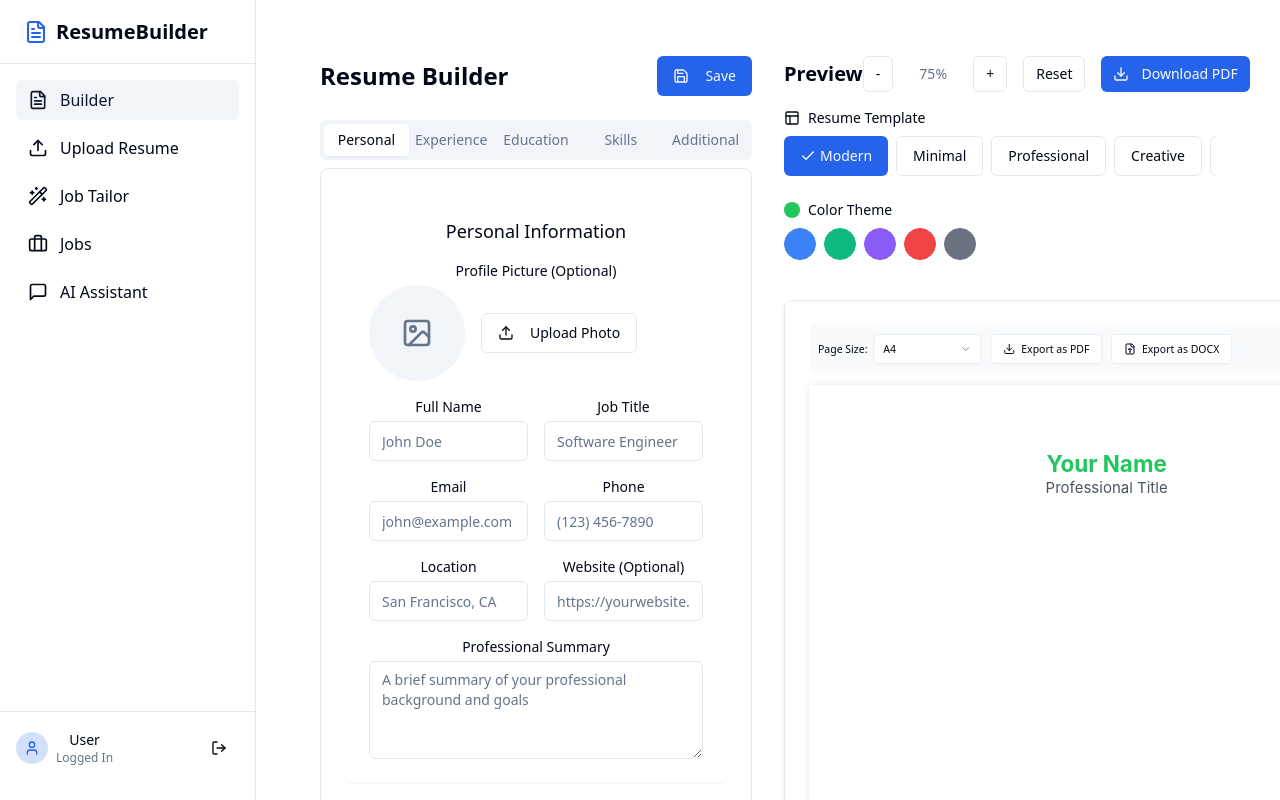
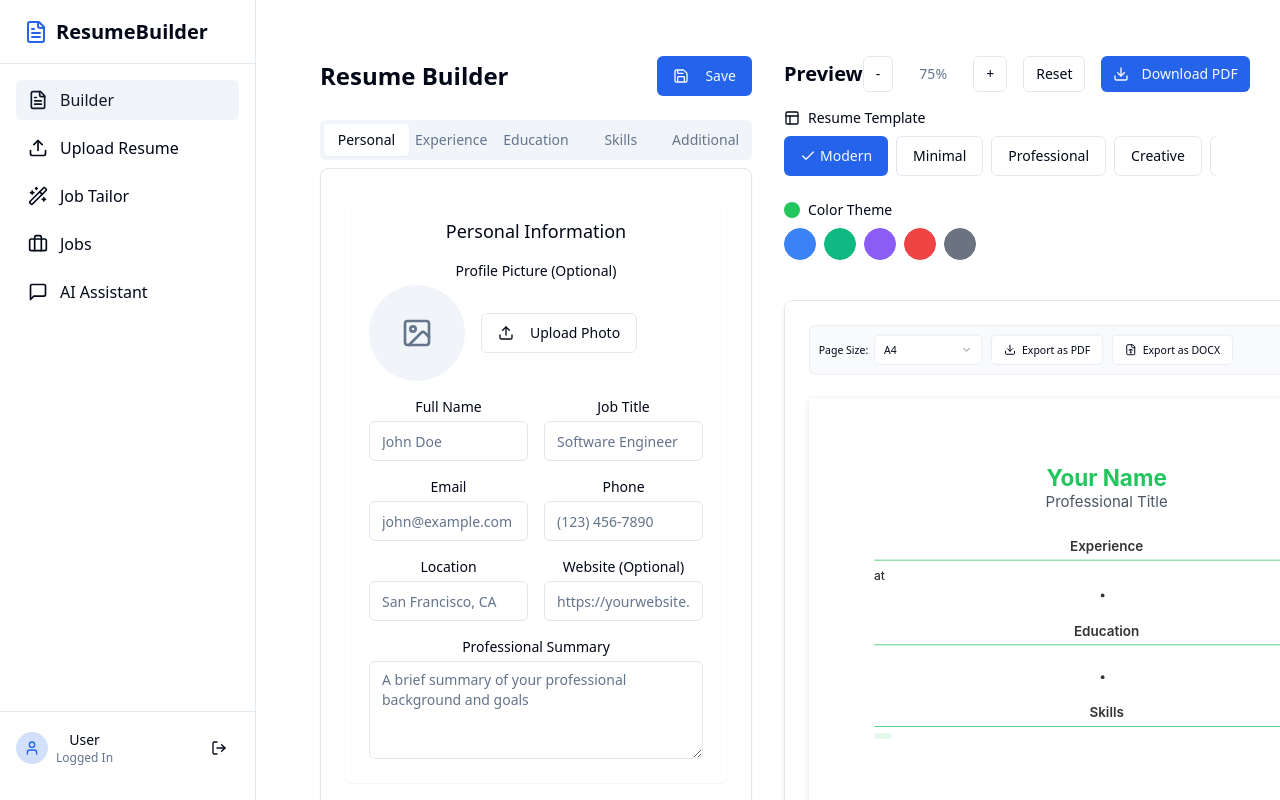
Before and after one commit to vinodreddy12345/resume-bot-creator, a React (Vite) app: page /builder in a window 1280 px wide. Shown: the top 800 px of the page. Built offline with nearby package versions, Linux system fonts and the light colour scheme.

Commit message:
Fix: Improve resume builder section
Improve the resume builder section, including alignment and preview.

```diff
--- a/src/components/resume-preview.css
+++ b/src/components/resume-preview.css
@@ -3,6 +3,36 @@
 .resume-container {
   page-break-inside: avoid;
   page-break-after: always;
+  transition: all 0.3s ease;
+  box-shadow: 0 4px 15px rgba(0, 0, 0, 0.1);
+}
+
+.resume-container:hover {
+  box-shadow: 0 6px 20px rgba(0, 0, 0, 0.15);
+}
+
+.export-controls {
+  background-color: rgba(243, 244, 246, 0.7);
+  backdrop-filter: blur(4px);
+  border: 1px solid rgba(229, 231, 235, 0.8);
+  padding: 0.75rem;
+  border-radius: 0.5rem;
+  margin-bottom: 1rem;
+}
+
+/* Apply responsive scaling for smaller screens */
+@media (max-width: 1024px) {
+  .resume-container {
+    transform: scale(0.9);
+    transform-origin: top center;
+    margin: 0 auto;
+  }
+}
+
+@media (max-width: 768px) {
+  .resume-container {
+    transform: scale(0.8);
+  }
 }
 
 @media print {
@@ -21,6 +51,7 @@
     width: 100%;
     height: 100%;
     overflow: hidden;
+    box-shadow: none;
   }
 
   .export-controls, .template-controls {
--- a/src/templates/resume/ModernTemplate.tsx
+++ b/src/templates/resume/ModernTemplate.tsx
@@ -13,7 +13,7 @@ interface ModernTemplateProps {
 
 export const ModernTemplate: React.FC<ModernTemplateProps> = ({ resumeData, theme }) => {
   // Function to split text into paragraphs based on line breaks
-  const formatText = (text: string) => {
+  const formatText = (text: string | undefined) => {
     if (!text) return null;
     return text.split(/\r?\n/).map((paragraph, index) => (
       <p key={index} className="mb-1">{paragraph}</p>
@@ -22,6 +22,16 @@ export const ModernTemplate: React.FC<ModernTemplateProps> = ({ resumeData, them
 
   const primaryColor = theme?.primaryColor || '#22c55e';
   const fontFamily = theme?.fontFamily || '"Inter", sans-serif';
+
+  // Safe access helpers
+  const personal = resumeData?.personal || {};
+  const experience = resumeData?.experience || [];
+  const education = resumeData?.education || [];
+  const skills = resumeData?.skills || [];
+  const projects = resumeData?.projects || [];
+  const certifications = resumeData?.certifications || [];
+  const languages = resumeData?.languages || [];
+  const customSections = resumeData?.customSections || [];
 
   return (
     <div className="resume-template modern" style={{
@@ -35,10 +45,10 @@ export const ModernTemplate: React.FC<ModernTemplateProps> = ({ resumeData, them
     }}>
       {/* Header Section */}
       <header className="mb-6 flex items-start gap-4">
-        {resumeData.personal?.profilePicture && (
+        {personal?.profilePicture && (
           <div className="w-24 h-24 rounded-full overflow-hidden">
             <img
-              src={resumeData.personal.profilePicture}
+              src={personal.profilePicture}
               alt="Profile"
               className="w-full h-full object-cover"
             />
@@ -46,48 +56,48 @@ export const ModernTemplate: React.FC<ModernTemplateProps> = ({ resumeData, them
         )}
         <div className="flex-1">
           <h1 className="text-3xl font-bold" style={{ color: primaryColor }}>
-            {resumeData.personal?.name || 'Your Name'}
+            {personal?.name || 'Your Name'}
           </h1>
           <p className="text-xl text-gray-600">
-            {resumeData.personal?.title || 'Professional Title'}
+            {personal?.title || 'Professional Title'}
           </p>
 
           <div className="flex flex-wrap gap-x-4 mt-2 text-sm text-gray-600">
-            {resumeData.personal?.email && (
-              <div key="email">{resumeData.personal.email}</div>
+            {personal?.email && (
+              <div key="email">{personal.email}</div>
             )}
-            {resumeData.personal?.phone && (
-              <div key="phone">{resumeData.personal.phone}</div>
+            {personal?.phone && (
+              <div key="phone">{personal.phone}</div>
             )}
-            {resumeData.personal?.location && (
-              <div key="location">{resumeData.personal.location}</div>
+            {personal?.location && (
+              <div key="location">{personal.location}</div>
             )}
-            {resumeData.personal?.website && (
-              <div key="website">{resumeData.personal.website}</div>
+            {personal?.website && (
+              <div key="website">{personal.website}</div>
             )}
           </div>
         </div>
       </header>
 
       {/* Summary Section */}
-      {resumeData.personal?.summary && (
+      {personal?.summary && (
         <section className="mb-6">
           <h2 className="text-lg font-semibold mb-2 pb-1 border-b" style={{ borderColor: primaryColor }}>
             Professional Summary
           </h2>
           <div className="text-sm">
-            {formatText(resumeData.personal.summary)}
+            {formatText(personal.summary)}
           </div>
         </section>
       )}
 
       {/* Experience Section */}
-      {resumeData.experience && Array.isArray(resumeData.experience) && resumeData.experience.length > 0 && resumeData.experience[0]?.company && (
+      {experience && Array.isArray(experience) && experience.length > 0 && (
         <section className="mb-6">
           <h2 className="text-lg font-semibold mb-2 pb-1 border-b" style={{ borderColor: primaryColor }}>
             Experience
           </h2>
-          {resumeData.experience.map((exp) => (
+          {experience.map((exp) => (
             <div key={exp.id} className="mb-4">
               <div className="flex justify-between font-medium">
                 <div className="text-md">
@@ -116,12 +126,12 @@ export const ModernTemplate: React.FC<ModernTemplateProps> = ({ resumeData, them
       )}
 
       {/* Education Section */}
-      {resumeData.education && Array.isArray(resumeData.education) && resumeData.education.length > 0 && resumeData.education[0]?.institution && (
+      {education && Array.isArray(education) && education.length > 0 && (
         <section className="mb-6">
           <h2 className="text-lg font-semibold mb-2 pb-1 border-b" style={{ borderColor: primaryColor }}>
             Education
           </h2>
-          {resumeData.education.map((edu) => (
+          {education.map((edu) => (
             <div key={edu.id} className="mb-4">
               <div className="flex justify-between font-medium">
                 <div>
@@ -150,13 +160,13 @@ export const ModernTemplate: React.FC<ModernTemplateProps> = ({ resumeData, them
       )}
 
       {/* Skills Section */}
-      {resumeData.skills && Array.isArray(resumeData.skills) && resumeData.skills.length > 0 && resumeData.skills[0]?.name && (
+      {skills && Array.isArray(skills) && skills.length > 0 && (
         <section className="mb-6">
           <h2 className="text-lg font-semibold mb-2 pb-1 border-b" style={{ borderColor: primaryColor }}>
             Skills
           </h2>
           <div className="flex flex-wrap gap-2">
-            {resumeData.skills.map((skill) => (
+            {skills.map((skill) => (
               <div
                 key={skill.id}
                 className="px-3 py-1 rounded-full text-sm"
@@ -173,12 +183,12 @@ export const ModernTemplate: React.FC<ModernTemplateProps> = ({ resumeData, them
       )}
 
       {/* Projects Section */}
-      {resumeData.projects && Array.isArray(resumeData.projects) && resumeData.projects.length > 0 && (
+      {projects && Array.isArray(projects) && projects.length > 0 && (
         <section className="mb-6">
           <h2 className="text-lg font-semibold mb-2 pb-1 border-b" style={{ borderColor: primaryColor }}>
             Projects
           </h2>
-          {resumeData.projects.map((project) => (
+          {projects.map((project) => (
             <div key={project.id} className="mb-4">
               <div className="font-medium" style={{ color: primaryColor }}>{project.name}</div>
               <div className="text-sm mt-1">
@@ -209,12 +219,12 @@ export const ModernTemplate: React.FC<ModernTemplateProps> = ({ resumeData, them
       )}
 
       {/* Certifications Section */}
-      {resumeData.certifications && Array.isArray(resumeData.certifications) && resumeData.certifications.length > 0 && (
+      {certifications && Array.isArray(certifications) && certifications.length > 0 && (
         <section className="mb-6">
           <h2 className="text-lg font-semibold mb-2 pb-1 border-b" style={{ borderColor: primaryColor }}>
             Certifications
           </h2>
-          {resumeData.certifications.map((cert) => (
+          {certifications.map((cert) => (
             <div key={cert.id} className="mb-2">
               <div className="font-medium">{cert.name}</div>
               <div className="text-sm text-gray-600">
@@ -238,13 +248,13 @@ export const ModernTemplate: React.FC<ModernTemplateProps> = ({ resumeData, them
       )}
 
       {/* Languages Section */}
-      {resumeData.languages && Array.isArray(resumeData.languages) && resumeData.languages.length > 0 && (
+      {languages && Array.isArray(languages) && languages.length > 0 && (
         <section className="mb-6">
           <h2 className="text-lg font-semibold mb-2 pb-1 border-b" style={{ borderColor: primaryColor }}>
             Languages
           </h2>
           <div className="grid grid-cols-2 gap-2">
-            {resumeData.languages.map((lang, index) => (
+            {languages.map((lang, index) => (
               <div key={lang.id || `lang-${index}`} className="flex justify-between">
                 <div>{lang.name}</div>
                 <div className="text-gray-600">{lang.proficiency}</div>
@@ -255,12 +265,12 @@ export const ModernTemplate: React.FC<ModernTemplateProps> = ({ resumeData, them
       )}
 
       {/* Custom Sections */}
-      {resumeData.customSections && Array.isArray(resumeData.customSections) && resumeData.customSections.length > 0 && (
+      {customSections && Array.isArray(customSections) && customSections.length > 0 && customSections[0]?.title && (
         <section className="mb-6">
           <h2 className="text-lg font-semibold mb-2 pb-1 border-b" style={{ borderColor: primaryColor }}>
-            {resumeData.customSections[0].title}
+            {customSections[0].title}
           </h2>
-          {resumeData.customSections[0].items && Array.isArray(resumeData.customSections[0].items) && resumeData.customSections[0].items.map((item) => (
+          {customSections[0].items && Array.isArray(customSections[0].items) && customSections[0].items.map((item) => (
             <div key={item.id} className="mb-3">
               <div className="font-medium">{item.title}</div>
               <div className="text-sm">{formatText(item.description)}</div>
```
Also changed, not shown: src/components/ResumePreview.tsx (+21 -3 lines), src/pages/JobTailor.tsx (+27 -30 lines).
